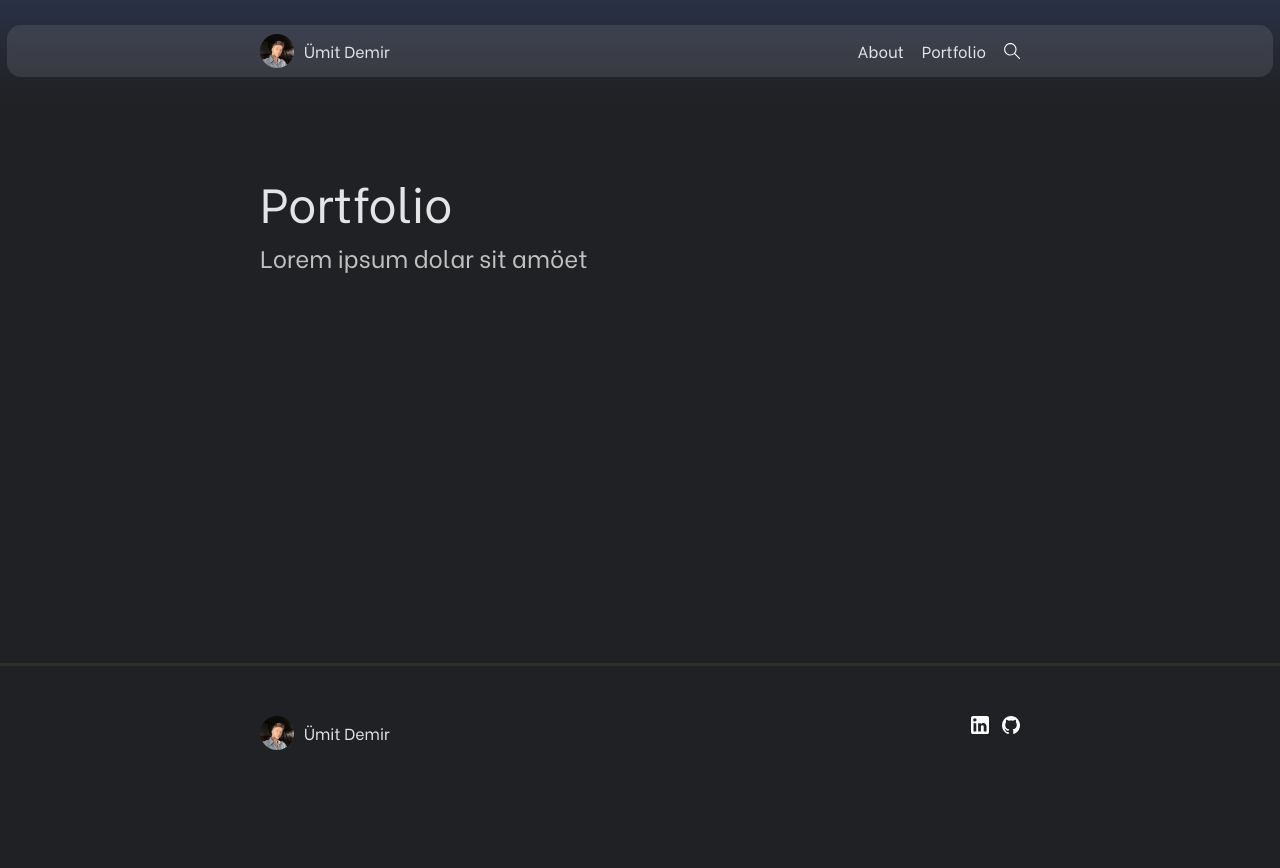
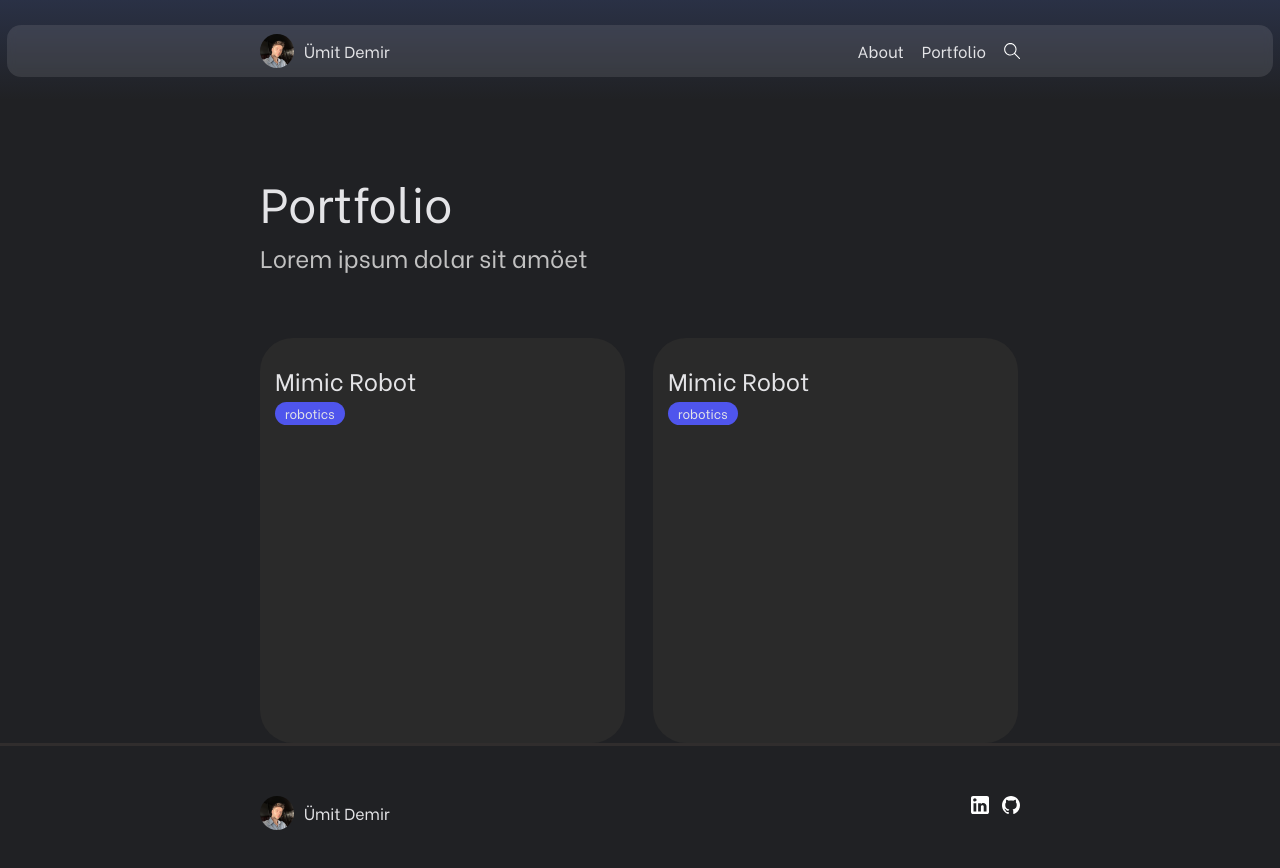
Before and after one commit to umtdemr/umitde, a SvelteKit app: page /portfolio in a window 1280 px wide. Shown: the top 868 px of the page. Before the commit the page ends 800 px from the top, so only its background shows below. Built offline with nearby package versions, Linux system fonts and the light colour scheme.

Commit message:
design portfolio items

```diff
--- a/src/routes/portfolio/+page.svelte
+++ b/src/routes/portfolio/+page.svelte
@@ -5,4 +5,67 @@
 <section class="portfolio">
     <h2 class="section_title">Portfolio</h2>
     <p class="section_desc">Lorem ipsum dolar sit amöet</p>
+    <div class="portfolio_list">
+        <div class="portfolio_item">
+            <div class="portfolio_item__img" ></div> <!-- TODO: REPLACE WITH IMAGE TAG -->
+            <h3 class="portfolio_item__title">Mimic Robot</h3>
+            <div class="portfolio_tags">
+                <div class="tag_item purple">robotics</div>
+            </div>
+        </div>
+        <div class="portfolio_item">
+            <div class="portfolio_item__img" ></div> <!-- TODO: REPLACE WITH IMAGE TAG -->
+            <h3 class="portfolio_item__title">Mimic Robot</h3>
+            <div class="portfolio_tags">
+                <div class="tag_item purple">robotics</div>
+            </div>
+        </div>
+    </div>
 </section>
+
+
+<style lang="scss">
+    .portfolio_list {
+      width: 100%;
+      display: grid;
+      grid-template-columns: 365px 365px;
+      gap: 28px;
+      margin-top: 65px;
+      user-select: none;
+    }
+    .portfolio_item {
+      height: 405px;
+      border-radius: 33px;
+      position: relative;
+      padding: 30px 15px;
+      &__img {
+        position: absolute;
+        left: 0;
+        top: 0;
+        width: 100%;
+        height: 100%;
+        background-color: var(--color-modal-dark-bg);
+        border-radius: 33px;
+      }
+      &__title {
+        color: var(--color-text-1);
+        font-size: 1.5rem;
+        position: relative;
+      }
+    }
+    .portfolio_tags {
+      display: flex;
+      gap: 10px;
+      position: relative;
+      margin-top: 10px;
+      .tag_item {
+        padding: 5px 10px;
+        border-radius: 20px;
+        font-size: 0.8rem;
+        color: var(--color-text-1);
+        &.purple {
+          background-color: #4F55ED;
+        }
+      }
+    }
+</style>
```
